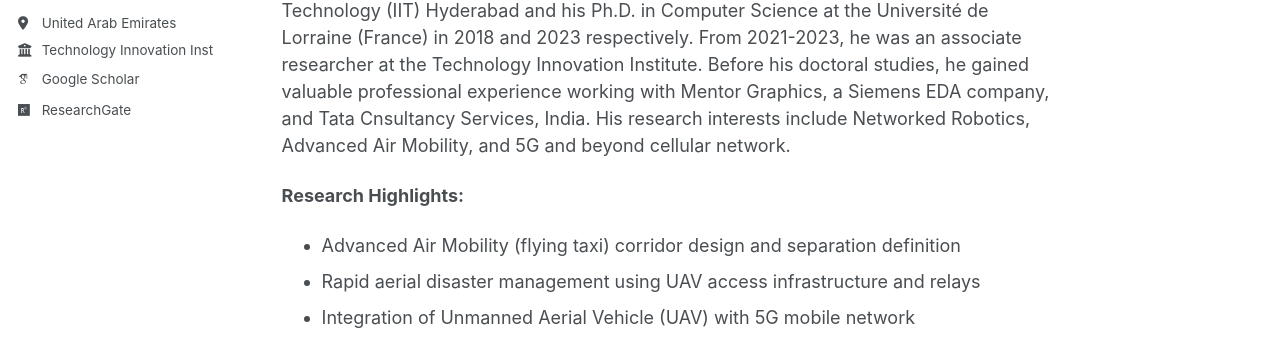
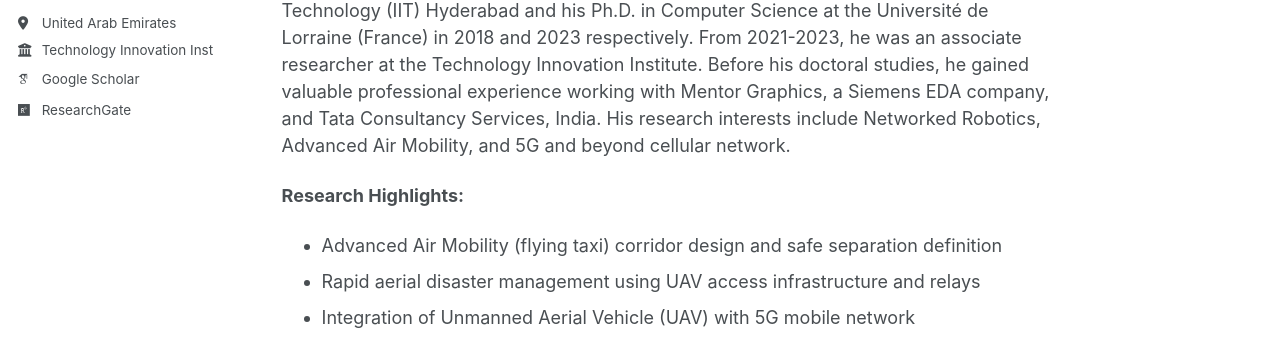
Before and after one commit to debashish216/debashish216.github.io, a Jekyll site: the page built from _pages/about.md, in a window 1280 px wide and 900 px high. Shown: the part 328-671 px from the top of the window. Built offline with Jekyll 4.4.1, drawn with Linux system fonts in a browser that asks for light colours; some web fonts are replaced; some of the changed text lies outside the part shown.

Commit message:
Initial commit

```diff
--- a/_pages/about.md
+++ b/_pages/about.md
@@ -11,10 +11,10 @@ redirect_from:
 
 
 ## A short introduction
-Dr. Debashisha Mishra is currently a Senior Researcher in Autonomous Robotics Research Center, at the [Technology Innovation Institute (TII)](https://www.tii.ae/), a cutting-edge UAE-based scientific research center. He obtained his master’s degree M.Tech. from Indian Institute of Technology (IIT) Hyderabad and his Ph.D. in Computer Science at the Université de Lorraine (France) in 2018 and 2023 respectively. From 2021-2023, he was an associate researcher at the Technology Innovation Institute. Before his doctoral studies, he gained valuable professional experience working with Mentor Graphics, a Siemens EDA company, and Tata Cnsultancy Services, India. His research interests include Networked Robotics, Advanced Air Mobility, and 5G and beyond cellular network.
+Dr. Debashisha Mishra is currently a Senior Researcher in Autonomous Robotics Research Center, at the [Technology Innovation Institute (TII)](https://www.tii.ae/), a cutting-edge UAE-based scientific research center. He obtained his master’s degree M.Tech. from Indian Institute of Technology (IIT) Hyderabad and his Ph.D. in Computer Science at the Université de Lorraine (France) in 2018 and 2023 respectively. From 2021-2023, he was an associate researcher at the Technology Innovation Institute. Before his doctoral studies, he gained valuable professional experience working with Mentor Graphics, a Siemens EDA company, and Tata Consultancy Services, India. His research interests include Networked Robotics, Advanced Air Mobility, and 5G and beyond cellular network.
 
 <b>Research Highlights:</b>
-* Advanced Air Mobility (flying taxi) corridor design and separation definition
+* Advanced Air Mobility (flying taxi) corridor design and safe separation definition
 * Rapid aerial disaster management using UAV access infrastructure and relays
 * Integration of Unmanned Aerial Vehicle (UAV) with 5G mobile network
 * Cloud-native and virtualized radio access network (RAN)
```
Also changed, not shown: _research/2-aer-dis.md (+1 -1 lines).
